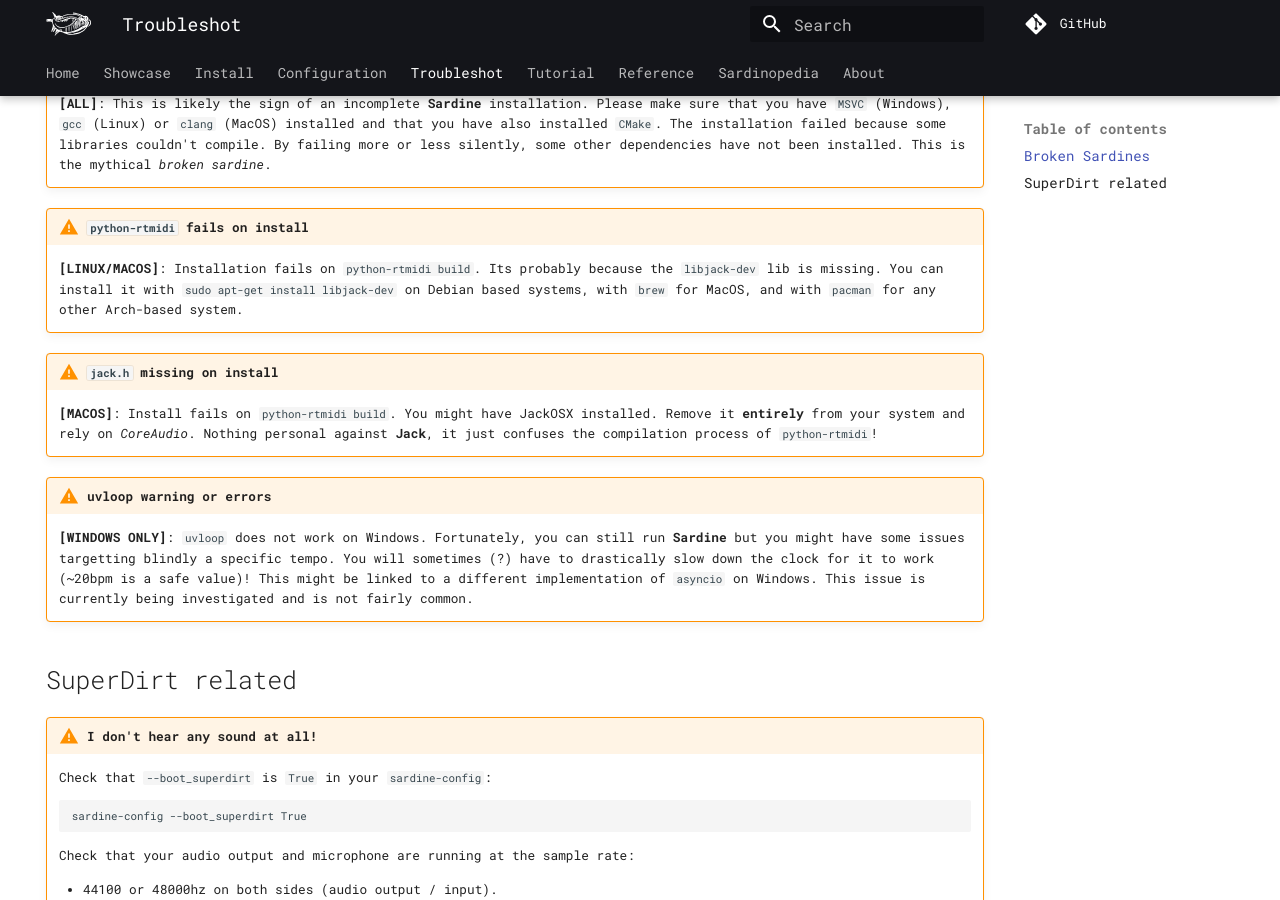
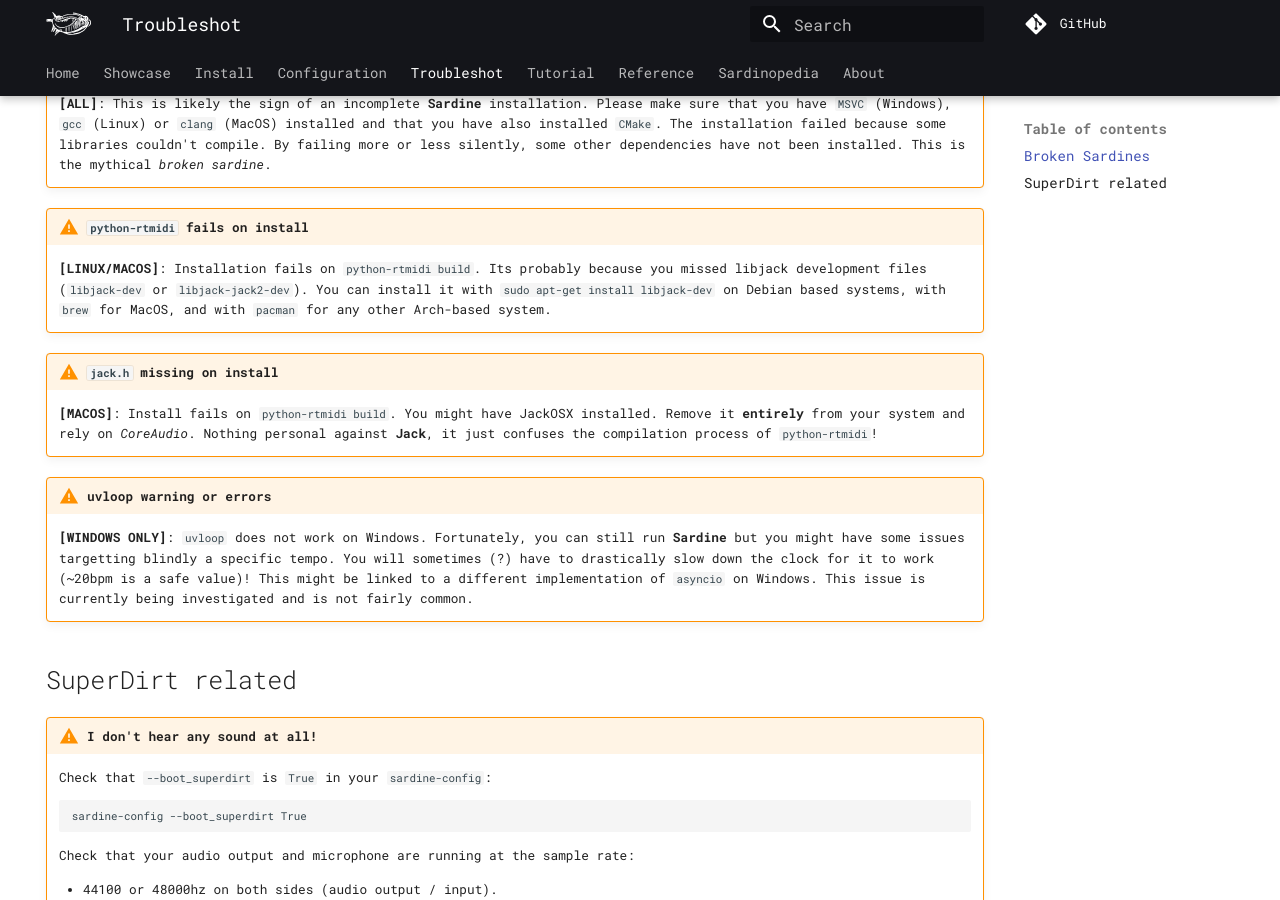
Before and after one commit to EmmaleeBonderud0325/sardine, an MkDocs documentation site: the page built from docs/troubleshot.md, in a window 1280 px wide and 900 px high, scrolled down 475 px. Built offline with MkDocs 1.6.1 and Material for MkDocs 9.7.7, drawn with Linux system fonts in a browser that asks for light colours; comment, search, counter and statistics services are not loaded.

Commit message:
Correcting troubleshot with information from @arnaldorusso

```diff
--- a/docs/troubleshot.md
+++ b/docs/troubleshot.md
@@ -15,7 +15,7 @@
     **[ALL]**: This is likely the sign of an incomplete **Sardine** installation. Please make sure that you have `MSVC` (Windows), `gcc` (Linux) or `clang` (MacOS) installed and that you have also installed `CMake`. The installation failed because some libraries couldn't compile. By failing more or less silently, some other dependencies have not been installed. This is the mythical *broken sardine*.
 
 !!! warning "`python-rtmidi` fails on install"
-    **[LINUX/MACOS]**: Installation fails on `python-rtmidi build`. Its probably because the `libjack-dev` lib is missing. You can install it with `sudo apt-get install libjack-dev` on Debian based systems, with `brew` for MacOS, and with `pacman` for any other Arch-based system.
+    **[LINUX/MACOS]**: Installation fails on `python-rtmidi build`. Its probably because you missed libjack development files (`libjack-dev` or `libjack-jack2-dev`). You can install it with `sudo apt-get install libjack-dev` on Debian based systems, with `brew` for MacOS, and with `pacman` for any other Arch-based system.
 
 !!! warning "`jack.h` missing on install"
     **[MACOS]**: Install fails on `python-rtmidi build`. You might have JackOSX installed. Remove it **entirely** from your system and rely on *CoreAudio*. Nothing personal against **Jack**, it just confuses the compilation process of `python-rtmidi`!
```
